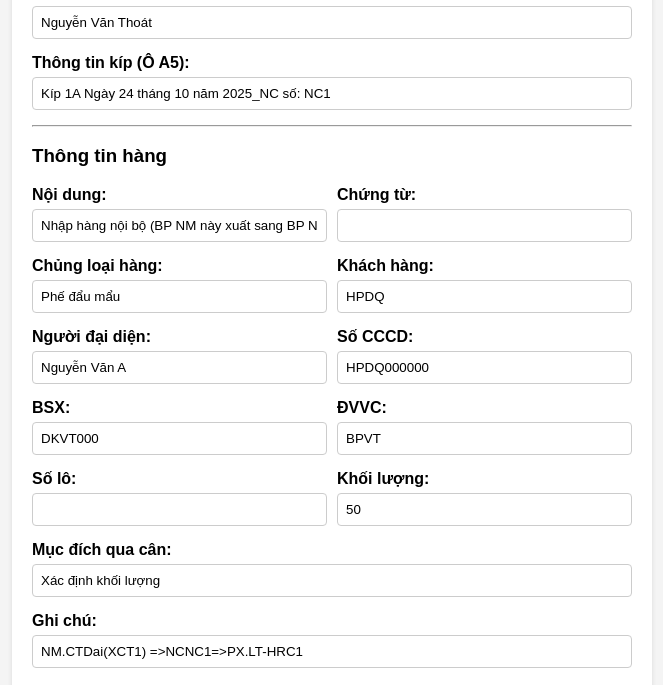
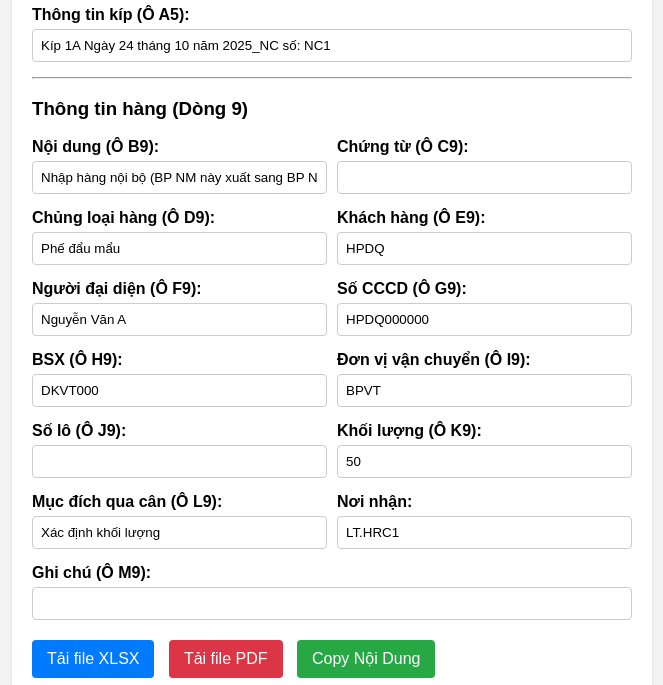
Before and after one commit to thanhduongnmc24-gif/canhang, a website: page public/index.html in a window 1280 px wide. Shown: the part 246-931 px from the top of the page, without its empty margins (308-971 px from the left). Drawn offline with Linux system fonts and the light colour scheme.

Commit message:
Update index.html

```diff
--- a/public/index.html
+++ b/public/index.html
@@ -3,7 +3,7 @@
 <head>
     <meta charset="UTF-8">
     <meta name="viewport" content="width=device-width, initial-scale=1.0">
-     <title>NHẬP LIỆU ĐĂNG KÝ XE CÂN HÀNG</title>
+    <title>Nhập Liệu Cân Hàng</title>
     <style>
         body { font-family: Arial, sans-serif; margin: 20px; background-color: #f4f4f4; }
         .container { max-width: 600px; margin: auto; padding: 20px; background-color: #fff; border-radius: 8px; box-shadow: 0 2px 5px rgba(0,0,0,0.1); }
@@ -16,7 +16,6 @@
             border-radius: 4px;
             box-sizing: border-box;
         }
-        /* Đã xóa khối CSS cho input[readonly] */
         .form-row {
             display: flex;
             gap: 10px;
@@ -50,8 +49,8 @@
 <body>
 
     <div class="container">
-        <h2>NGUYỄN THANH DƯƠNG-HPDQ01016</h2>
-        <h2>NHẬP LIỆU ĐĂNG KÝ XE CÂN HÀNG</h2>
+        <h2>Phiếu Nhập Liệu Nhu Cầu Cân Hàng</h2>
+
         <div class="form-row">
             <div class="form-group">
                 <label for="select-kip">Chọn kíp:</label>
@@ -88,74 +87,89 @@
         </div>
         <hr>
 
-        <h3>Thông tin hàng</h3>
+        <h3>Thông tin hàng (Dòng 9)</h3>
 
+        <!-- HÀNG 1 -->
         <div class="form-row">
             <div class="form-group">
-                <label for="input-b9">Nội dung:</label>
+                <label for="input-b9">Nội dung (Ô B9):</label>
                 <input type="text" id="input-b9" value="Nhập hàng nội bộ (BP NM này xuất sang BP NM khác thuộc HPDQ)">
             </div>
             <div class="form-group">
-                <label for="input-c9">Chứng từ:</label>
+                <label for="input-c9">Chứng từ (Ô C9):</label>
                 <input type="text" id="input-c9" value="">
             </div>
         </div>
 
+        <!-- HÀNG 2 -->
         <div class="form-row">
             <div class="form-group">
-                <label for="input-d9">Chủng loại hàng:</label>
+                <label for="input-d9">Chủng loại hàng (Ô D9):</label>
                 <input type="text" id="input-d9" value="Phế đẩu mẩu">
             </div>
             <div class="form-group">
-                <label for="input-e9">Khách hàng:</label>
+                <label for="input-e9">Khách hàng (Ô E9):</label>
                 <input type="text" id="input-e9" value="HPDQ">
             </div>
         </div>
 
+        <!-- HÀNG 3 -->
         <div class="form-row">
             <div class="form-group">
-                <label for="input-f9">Người đại diện:</label>
+                <label for="input-f9">Người đại diện (Ô F9):</label>
                 <input type="text" id="input-f9" value="Nguyễn Văn A">
             </div>
             <div class="form-group">
-                <label for="input-g9">Số CCCD:</label>
+                <label for="input-g9">Số CCCD (Ô G9):</label>
                 <input type="text" id="input-g9" value="HPDQ000000">
             </div>
         </div>
 
+        <!-- HÀNG 4 -->
         <div class="form-row">
             <div class="form-group">
-                <label for="input-h9">BSX:</label>
+                <label for="input-h9">BSX (Ô H9):</label>
                 <input type="text" id="input-h9" value="DKVT000">
             </div>
             <div class="form-group">
-                <label for="input-i9">ĐVVC:</label>
+                <label for="input-i9">Đơn vị vận chuyển (Ô I9):</label>
                 <input type="text" id="input-i9" value="BPVT">
             </div>
         </div>
 
+        <!-- HÀNG 5 -->
         <div class="form-row">
             <div class="form-group">
-                <label for="input-j9">Số lô:</label>
+                <label for="input-j9">Số lô (Ô J9):</label>
                 <input type="text" id="input-j9" value="">
             </div>
             <div class="form-group">
-                <label for="input-k9">Khối lượng:</label>
+                <label for="input-k9">Khối lượng (Ô K9):</label>
                 <input type="text" id="input-k9" value="50">
             </div>
         </div>
 
+        <!-- HÀNG 6 (ĐÃ SỬA) -->
         <div class="form-row">
             <div class="form-group">
-                <label for="input-l9">Mục đích qua cân:</label>
+                <label for="input-l9">Mục đích qua cân (Ô L9):</label>
                 <input type="text" id="input-l9" value="Xác định khối lượng">
             </div>
+            <!-- Ô NƠI NHẬN MỚI -->
+            <div class="form-group">
+                <label for="input-noinhan">Nơi nhận:</label>
+                <input type="text" id="input-noinhan" value="LT.HRC1">
+            </div>
+        </div>
 
+        <!-- HÀNG 7 (Ô GHI CHÚ MỚI) -->
+        <div class="form-group">
+            <label for="input-m9">Ghi chú (Ô M9):</label>
+            <!-- Ô này sẽ được JS tự động điền -->
+            <input type="text" id="input-m9" value="">
         </div>
-        <div class="form-group">
-                <label for="input-m9">Ghi chú:</label>
-                <input type="text" id="input-m9" value="NM.CTDai(XCT1) =>NCNC1=>PX.LT-HRC1">
-            </div>
+
+
         <div class="button-group">
             <button id="btn-xlsx">Tải file XLSX</button>
             <button id="btn-pdf">Tải file PDF</button>
```
